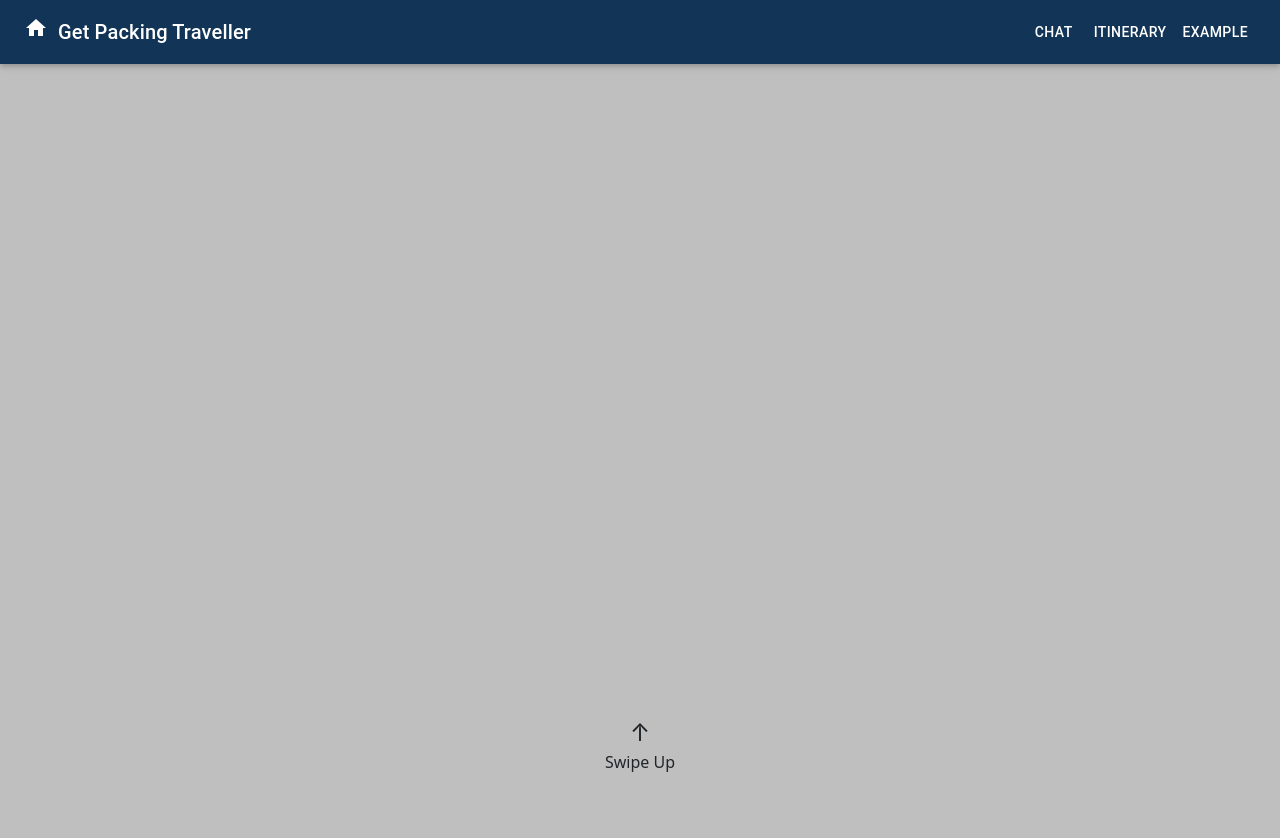
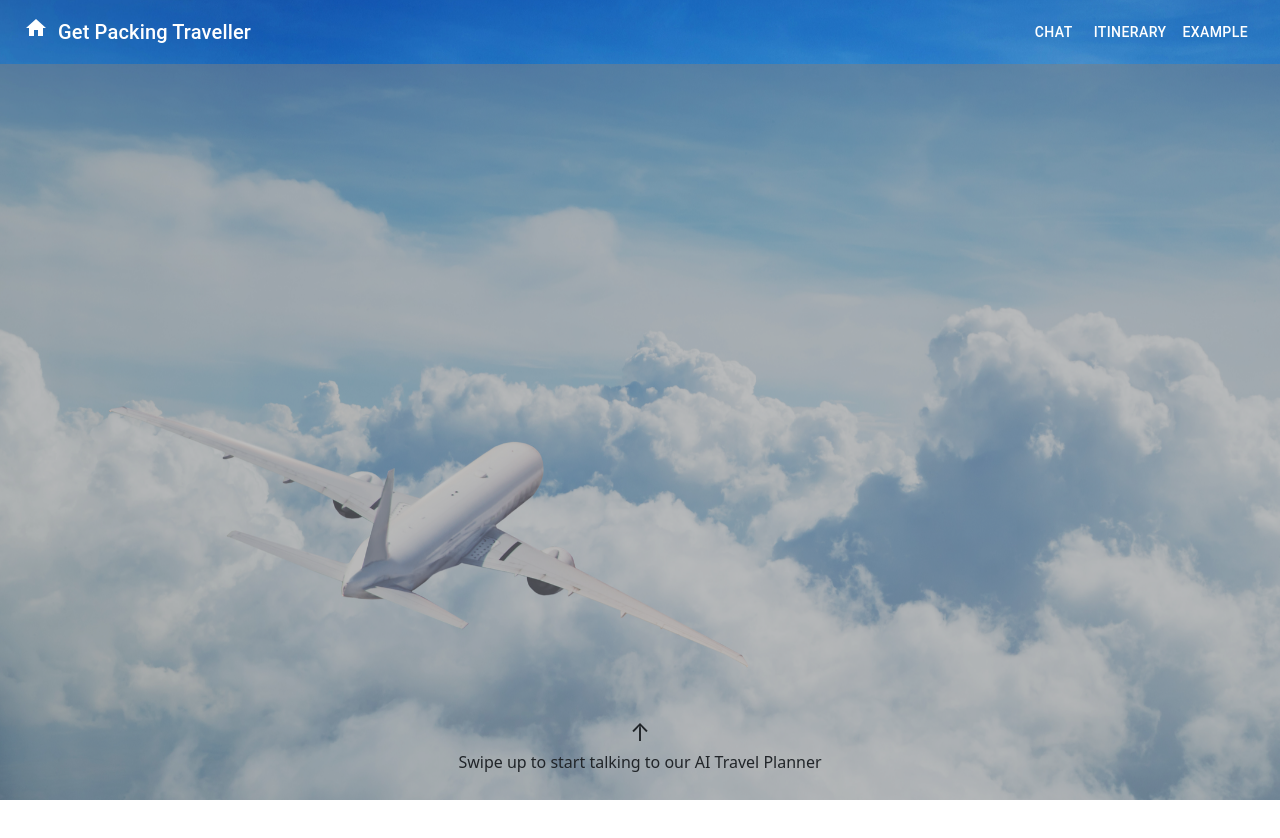
Before and after one commit to Monash-FIT3170/AI_Travel_Plan, a React (Create React App) app in the folder client/: page / in a window 1280 px wide. Shown: the top 838 px of the page. After the commit the page ends 800 px from the top, so only its background shows below. Built offline with nearby package versions, Linux system fonts and the light colour scheme.

Commit message:
feat: add background image

```diff
--- a/client/src/components/AppBar.jsx
+++ b/client/src/components/AppBar.jsx
@@ -9,19 +9,39 @@ import { Link } from "react-router-dom";
 
 const MyAppBar = () => {
   return (
-    <AppBar position="static" style={{ backgroundColor: "#123456" }}>
+    <AppBar
+      position="sticky"
+      style={{ backgroundColor: "transparent", boxShadow: "none", zIndex: 2 }}
+    >
       <Toolbar>
         <Box display="flex" flexGrow={1}>
-          <HomeIcon style={{ marginRight: "10px" }} />
-          <Typography variant="h6">Get Packing Traveller</Typography>
+          <HomeIcon style={{ marginRight: "10px", color: "white" }} />
+          <Typography variant="h6" style={{ color: "white" }}>
+            Get Packing Traveller
+          </Typography>
         </Box>
-        <Button color="inherit" component={Link} to="/chat">
+        <Button
+          color="inherit"
+          component={Link}
+          to="/chat"
+          style={{ color: "white" }}
+        >
           Chat
         </Button>
-        <Button color="inherit" component={Link} to="/itinerary">
+        <Button
+          color="inherit"
+          component={Link}
+          to="/itinerary"
+          style={{ color: "white" }}
+        >
           Itinerary
         </Button>
-        <Button color="inherit" component={Link} to="/example">
+        <Button
+          color="inherit"
+          component={Link}
+          to="/example"
+          style={{ color: "white" }}
+        >
           Example
         </Button>
       </Toolbar>
--- /dev/null
+++ b/client/src/components/Background.jsx
@@ -0,0 +1,20 @@
+import React from "react";
+
+const Background = ({ children }) => {
+  return (
+    <div
+      style={{
+        backgroundColor: "rgba(128,128,128,0.5)",
+        paddingTop: "64px", // padding to prevent overlap with AppBar
+        position: "relative", // position is relative now
+        zIndex: 1, // zIndex is positive now
+        height: "calc(100vh - 64px)", // Adjust for AppBar height
+        overflow: "auto", // Add overflow in case of content spilling over
+      }}
+    >
+      {children}
+    </div>
+  );
+};
+
+export default Background;
--- /dev/null
+++ b/client/src/components/BackgroundImage.jsx
@@ -0,0 +1,22 @@
+import React from "react";
+import background from "../assets/background.jpeg";
+
+const BackgroundImage = () => {
+  return (
+    <div
+      style={{
+        backgroundImage: `url(${background})`,
+        backgroundSize: "cover",
+        backgroundPosition: "center",
+        position: "fixed",
+        top: 0,
+        left: 0,
+        right: 0,
+        bottom: 0,
+        zIndex: -1,
+      }}
+    />
+  );
+};
+
+export default BackgroundImage;
--- a/client/src/components/DragUp.jsx
+++ b/client/src/components/DragUp.jsx
@@ -27,7 +27,7 @@ const DragUp = () => {
       onMouseDown={handleMouseDown}
       onMouseUp={handleMouseUp}
       onMouseMove={handleMouseMove}
-      style={{ cursor: "ns-resize", height: "100vh" }}
+      style={{ cursor: "ns-resize", height: "100%" }} // Change to 100%
     >
       <div
         style={{
@@ -38,7 +38,7 @@ const DragUp = () => {
         }}
       >
         <span style={{ fontSize: "24px" }}>↑</span>
-        <p>Swipe Up</p>
+        <p>Swipe up to start talking to our AI Travel Planner </p>
       </div>
     </div>
   );
--- a/client/src/components/ItinerarySummaryButton.jsx
+++ b/client/src/components/ItinerarySummaryButton.jsx
@@ -52,7 +52,7 @@ const ItinerarySummaryButton = () => {
 
   // The below is used to load mock data from local storage.
   const loadDataFromLocalStorage = () => {
-    const storedData = localStorage.getItem("itinerary");
+    const storedData = localStorage.getItem("dailyItinerary");
     if (storedData) {
       setItinerary(JSON.parse(storedData).schedule);
     } else {
--- a/client/src/pages/ExamplePage.jsx
+++ b/client/src/pages/ExamplePage.jsx
@@ -7,19 +7,20 @@
  * In terms of react components, a page is also just a react component.
  */
 
-import React from 'react'
-import ExampleBox from '../components/examples/ExampleBox';
+import React from "react";
+import ExampleBox from "../components/examples/ExampleBox";
+import Background from "../components/Background";
+import BackgroundImage from "../components/BackgroundImage";
 
 export default function ExamplePage() {
   return (
-    <div>
-        {/*Notice each ExampleBox's state is unique to its component instance i.e. it is not linked across all instances of a component */}
-        {/*This means all components are reusable. You therefore don't need to remake a component if you can simply reuse it */}
-        <ExampleBox/>
-        <ExampleBox/>
-        <ExampleBox/>
-
-
-    </div>
-  )
+    <>
+      <BackgroundImage />
+      <Background>
+        <ExampleBox />
+        <ExampleBox />
+        <ExampleBox />
+      </Background>
+    </>
+  );
 }
--- a/client/src/pages/HomePage.jsx
+++ b/client/src/pages/HomePage.jsx
@@ -1,12 +1,16 @@
 import React from "react";
-import DragUp from "../components/DragUp"; // Import the new component
+import DragUp from "../components/DragUp";
+import Background from "../components/Background";
+import BackgroundImage from "../components/BackgroundImage";
 
 function HomePage() {
   return (
-    <div style={{ backgroundColor: "rgba(128,128,128,0.5)", height: "100vh" }}>
-      {/* Your image will go here */}
-      <DragUp />
-    </div>
+    <>
+      <BackgroundImage />
+      <Background>
+        <DragUp />
+      </Background>
+    </>
   );
 }
 
```
Also changed, not shown: client/src/assets/background.jpeg (added).
